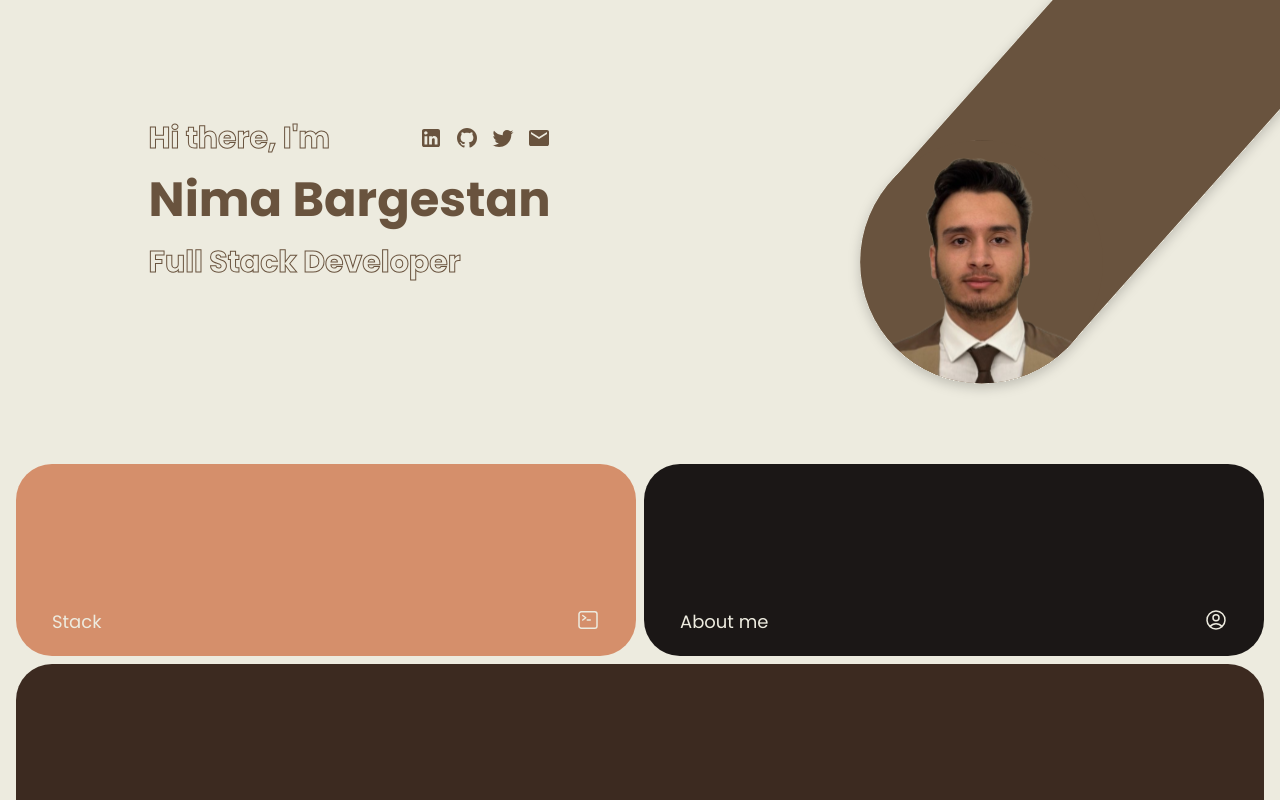
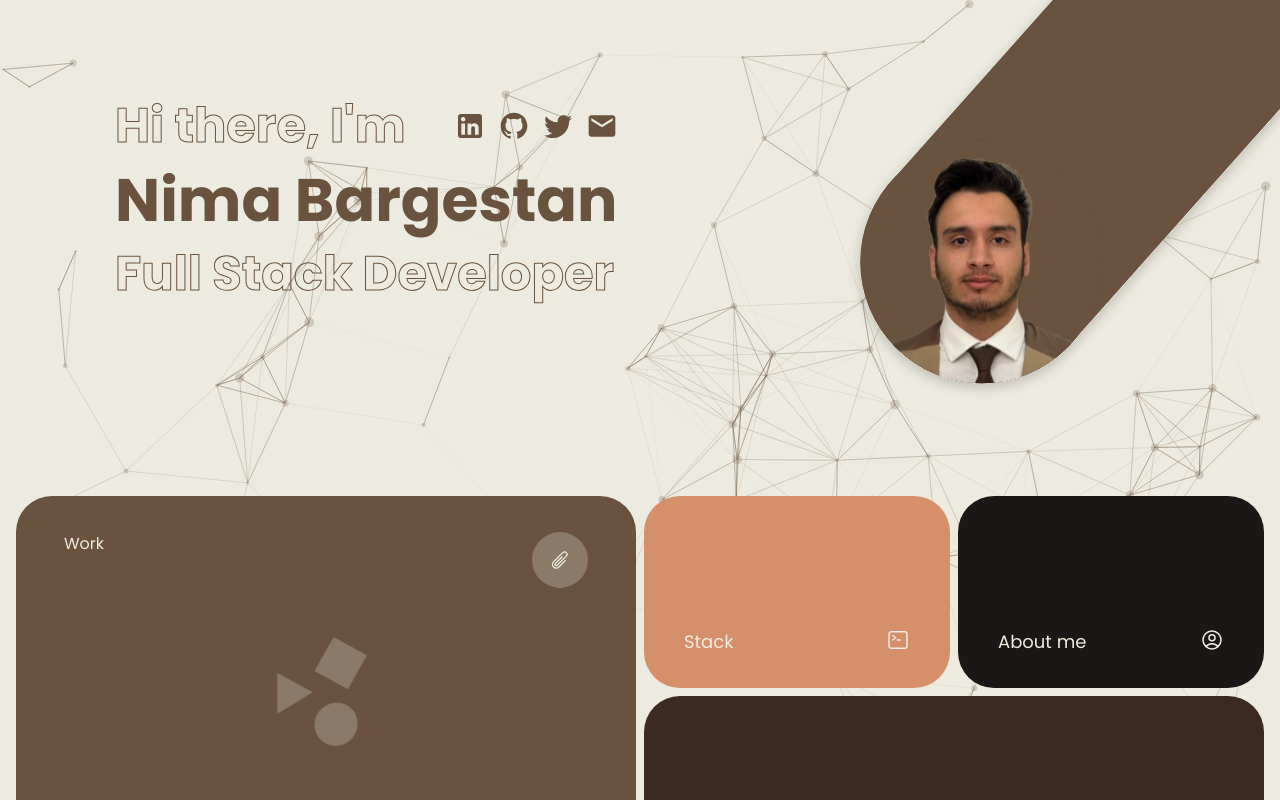
Before and after one commit to NB071/Portfolio, a React (Vite) app: page / in a window 1280 px wide. Shown: the top 800 px of the page. Built offline with nearby package versions, Linux system fonts and the light colour scheme.

Commit message:
Add Particle background

```diff
--- a/package.json
+++ b/package.json
@@ -13,7 +13,9 @@
     "@heroicons/react": "^2.0.18",
     "react": "^18.2.0",
     "react-dom": "^18.2.0",
-    "react-router-dom": "^6.12.1"
+    "react-particles": "^2.10.1",
+    "react-router-dom": "^6.12.1",
+    "tsparticles": "^2.10.1"
   },
   "devDependencies": {
     "@types/node": "^20.2.5",
--- a/src/pages/Landing.tsx
+++ b/src/pages/Landing.tsx
@@ -24,14 +24,33 @@ import {
 } from "@heroicons/react/24/outline";
 
 import { Link } from "react-router-dom";
-
-// type Props = {}
+import Particles from "react-particles";
+import type { Container, Engine } from "tsparticles-engine";
+import { loadFull } from "tsparticles";
+import { useCallback } from "react";
 
 const Landing = () => {
+  const particlesInit = useCallback(async (engine: Engine) => {
+    console.log(engine);
+
+    // you can initialize the tsParticles instance (engine) here, adding custom shapes or presets
+    // this loads the tsparticles package bundle, it's the easiest method for getting everything ready
+    // starting from v2 you can add only the features you need reducing the bundle size
+    await loadFull(engine);
+  }, []);
+  const particlesLoaded = useCallback(
+    async (container: Container | undefined) => {
+      await console.log(container);
+    },
+    []
+  );
+
   return (
     // Landing page
     <>
-      <section>
+
+
+      <section  id="intro" className="relative z-[2]">
         <div className="flex flex-col tab:flex-row-reverse">
           <img
             src={HeadshotLanding}
@@ -48,7 +67,7 @@ const Landing = () => {
                   rel="noopener noreferrer"
                 >
                   <img
-                    className="cursor-pointer transition-all  duration-500 hover:scale-125"
+                    className="cursor-pointer transition-all duration-500 hover:scale-125 des:w-8"
                     src={LinkedInIcon}
                     title="LinkedIn - Nima Bargestan"
                     alt="LinkedIn Icon"
@@ -60,7 +79,7 @@ const Landing = () => {
                   rel="noopener noreferrer"
                 >
                   <img
-                    className="cursor-pointer transition-all duration-500 hover:scale-125"
+                    className="cursor-pointer transition-all duration-500 hover:scale-125 des:w-8"
                     src={GitHubIcon}
                     title="Github - Nima Bargestan"
                     alt="Github Icon"
@@ -72,7 +91,7 @@ const Landing = () => {
                   rel="noopener noreferrer"
                 >
                   <img
-                    className="cursor-pointer transition-all duration-500 hover:scale-125"
+                    className="cursor-pointer transition-all duration-500 hover:scale-125 des:w-8"
                     src={TwitterIcon}
                     title="Twitter - Nima Bargestan"
                     alt="Twitter Icon"
@@ -85,36 +104,37 @@ const Landing = () => {
                   rel="noopener noreferrer"
                 >
                   <img
-                    className="cursor-pointer transition-all duration-500 hover:scale-125"
+                    className="cursor-pointer transition-all duration-500 hover:scale-125 des:w-8"
                     src={MailIcon}
                     title="Mail - Nima Bargestan"
                     alt="Mail Icon"
                   />
                 </Link>
               </div>
-              <h2 className="font-outline-1 text-center text-2xl font-bold text-transparent tab:text-start tab:text-3xl">
+              <h2 className="font-outline-1 text-center text-2xl font-bold text-transparent tab:text-start tab:text-3xl des:text-5xl">
                 Hi there, I'm
               </h2>
             </div>
 
-            <h1 className="w-full text-center text-2xl font-bold text-Dark-brown tab:text-start tab:text-5xl">
+            <h1 className="w-full text-center text-2xl font-bold text-Dark-brown tab:text-start tab:text-5xl des:text-6xl">
               Nima Bargestan
             </h1>
-            <h2 className="font-outline-1 w-full text-center text-2xl font-bold text-transparent tab:text-start tab:text-3xl">
+            <h2 className="font-outline-1 w-full text-center text-2xl font-bold text-transparent tab:text-start tab:text-3xl des:text-5xl">
               Full Stack Developer
             </h2>
           </div>
         </div>
 
         {/* CTAs */}
-        <section id="intro">
-          <div className="mt-10 tab:mt-16 flex flex-col gap-2 px-4">
+        <section>
+          <div className="mt-10 flex w-full flex-col gap-2 px-4 tab:mt-16 des:mt-24 des:flex-row-reverse">
+            <div className="flex flex-1 flex-col gap-2">
               <div className="flex w-full flex-col gap-2 tab:flex-row">
                 <article
                   className="h-[8rem] cursor-pointer rounded-round border-none bg-[#D58F6B] duration-500 hover:scale-95 tab:h-[11rem] tab:flex-1  des:h-[12rem]"
                   title="Stack"
                 >
-                <div className="flex h-full items-end justify-between px-9 pb-5">
+                  <div className="flex h-full items-end justify-between px-9 pb-5 des:px-10 des:py-8">
                     <h3 className=" align-bottom text-lg text-white-text">
                       Stack
                     </h3>
@@ -125,7 +145,7 @@ const Landing = () => {
                   className="h-[8rem] cursor-pointer rounded-round border-none bg-[#1B1716] duration-500 hover:scale-95  tab:h-[11rem] tab:flex-1  des:h-[12rem]"
                   title="About me"
                 >
-                <div className="flex h-full items-end justify-between px-9 pb-5">
+                  <div className="flex h-full items-end justify-between px-9 pb-5 des:px-10 des:py-8">
                     <h3 className=" align-bottom text-lg text-white-text">
                       About me
                     </h3>
@@ -137,25 +157,26 @@ const Landing = () => {
                 className="h-[8rem] cursor-pointer rounded-round border-none bg-[#3C2A20] duration-500 hover:scale-95  tab:h-[11rem] des:h-[12rem]"
                 title="About me"
               >
-              <div className="flex h-full items-end justify-between px-9 pb-5">
+                <div className="flex h-full items-end justify-between px-9 pb-5 des:px-10 des:py-8">
                   <h3 className=" align-bottom text-lg text-white-text">
                     Contact me
                   </h3>
                   <PhoneIcon className="mb-1 h-5 text-white-text tab:h-6" />
                 </div>
               </article>
+            </div>
 
             <article
-              className="relative h-[8rem] cursor-pointer overflow-hidden rounded-round border-none bg-[#69533E] duration-500 hover:scale-95  tab:h-[11rem] des:h-[12rem]"
+              className="relative h-[8rem] cursor-pointer overflow-hidden rounded-round border-none bg-[#69533E] duration-500 hover:scale-95 tab:h-[11rem] des:h-[24.5rem]  des:flex-1"
               title="About me"
             >
-              <div className="relative z-10 flex h-full flex-col justify-between px-9 py-5">
+              <div className="relative z-10 flex h-full flex-col justify-between px-9 py-5 des:px-12 des:py-9">
                 <div className="flex w-full items-start justify-between">
                   <h3 className=" align-bottom text-base text-white-text">
                     Work
                   </h3>
-                  <div className="flex h-9 w-9 items-center justify-center rounded-full bg-Light-brown tab:h-12">
-                    <PaperClipIcon className=" w-7 p-2 text-white-text tab:w-8 " />
+                  <div className="flex h-9 w-9 items-center justify-center rounded-full bg-Light-brown tab:h-12 tab:w-12 des:h-14 des:w-14 ">
+                    <PaperClipIcon className=" w-7 p-2 text-white-text tab:w-8 des:w-9" />
                   </div>
                 </div>
 
@@ -168,14 +189,88 @@ const Landing = () => {
               </div>
               <img
                 src={shapes}
-                className="absolute inset-0 z-[1] m-auto h-24 animate-rotate"
+                className="absolute inset-0 z-[1] m-auto h-20 animate-rotate tab:h-24 des:h-28"
                 alt="rotating shapes"
               />
             </article>
           </div>
         </section>
         {/* bg circles */}
+
       </section>
+      <Particles
+      className="absolute z-[0]"
+            id="tsparticles"
+            init={particlesInit}
+            loaded={particlesLoaded}
+            options={{
+
+                fpsLimit: 60,
+                interactivity: {
+                    events: {
+                        onClick: {
+                            enable: true,
+                            mode: "push",
+                        },
+                        onHover: {
+                            enable: true,
+                            mode: "repulse",
+                        },
+                        resize: true,
+                    },
+                    modes: {
+                        push: {
+                            quantity: 4,
+                        },
+                        repulse: {
+                            distance: 150,
+                            duration: 0.5,
+                        },
+                    },
+                },
+                particles: {
+                    color: {
+                        value: "#8C7A69",
+                    },
+                    links: {
+                        color: "#69533E",
+                        distance: 150,
+                        enable: true,
+                        opacity: 0.4,
+                        width: 1,
+                    },
+                    collisions: {
+                        enable: true,
+                    },
+                    move: {
+                        direction: "none",
+                        enable: true,
+                        outModes: {
+                            default: "bounce",
+                        },
+                        random: false,
+                        speed: 2,
+                        straight: false,
+                    },
+                    number: {
+                        density: {
+                            enable: true,
+                            area: 800,
+                        },
+                        value: 90,
+                    },
+                    opacity: {
+                        value: 0.3,
+                    },
+                    shape: {
+                        type: "circle",
+                    },
+                    size: {
+                        value: { min: 1, max: 5 },
+                    },
+                },
+            }}
+        />
     </>
   );
 };
```
Also changed, not shown: 1 other file (tests, documents, lock files or other folders). Lines whose indentation alone changed are shown as unchanged.
